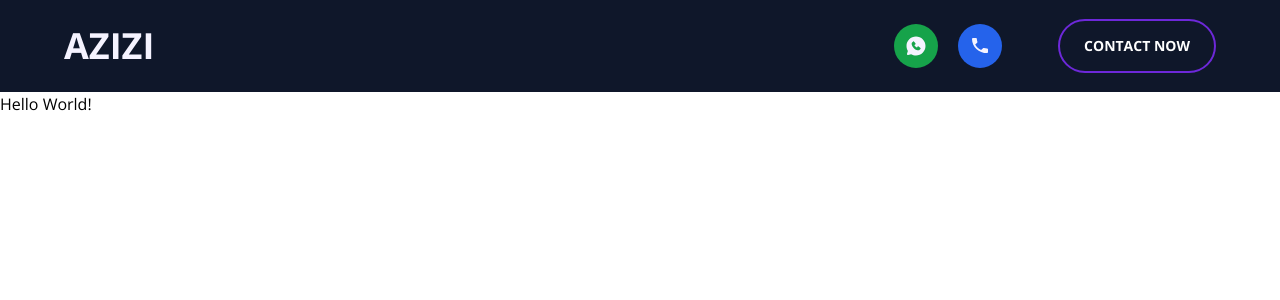
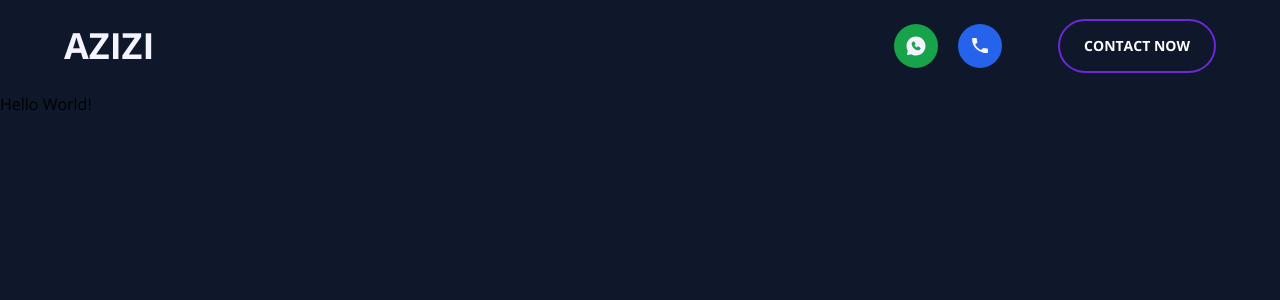
Before and after one commit to jedinrk/quiz_test, a Next.js app: page / in a window 1280 px wide. Shown: the top 300 px of the page. Built offline with nearby package versions, Linux system fonts and the light colour scheme; a web font is replaced by a local one.

Commit message:
updated background color

```diff
--- a/app/globals.css
+++ b/app/globals.css
@@ -14,4 +14,5 @@
 
 body {
   color: rgb(var(--foreground-rgb));
+  background-color: #0F172A;
 }
```
